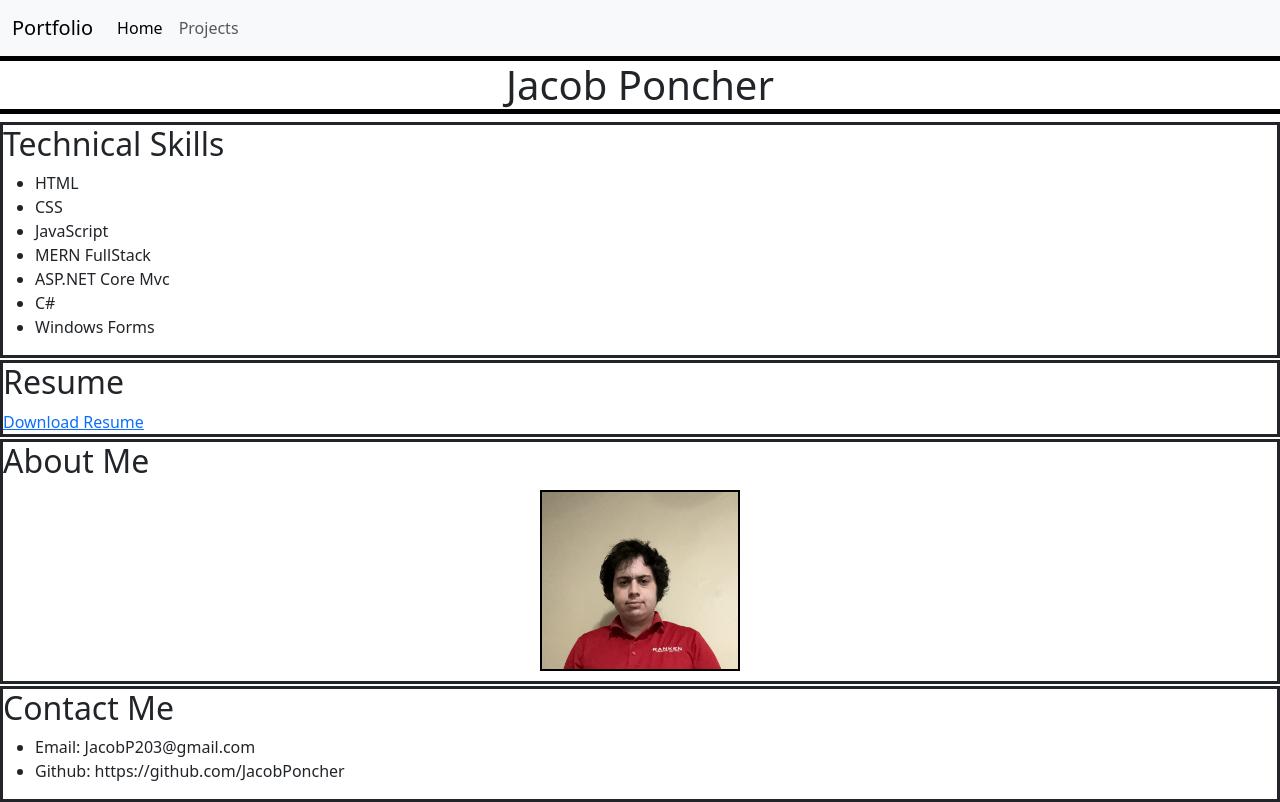
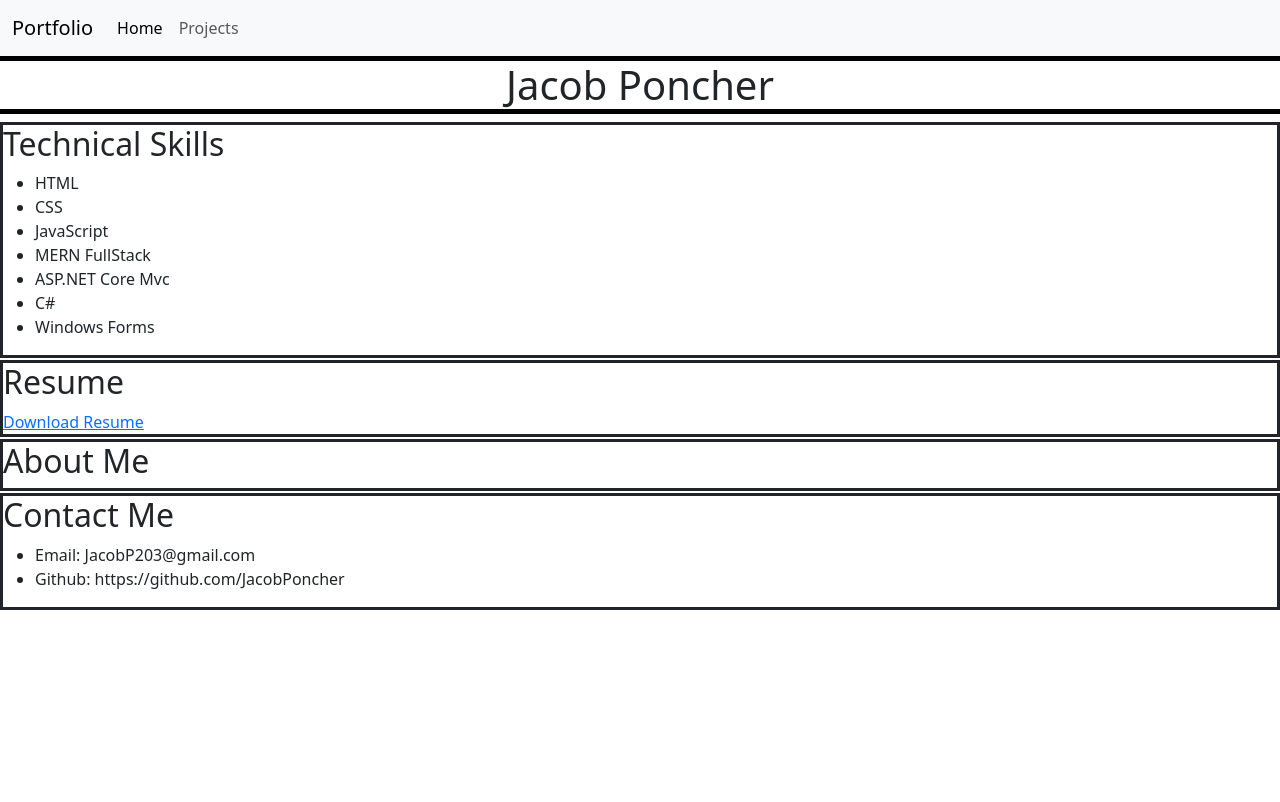
Before and after one commit to jponcher/jponcher.github.io, a plain HTML site: page index.html in a window 1280 px wide. Drawn offline with nearby package versions, Linux system fonts and the light colour scheme.

Commit message:
Update index.html

```diff
--- a/index.html
+++ b/index.html
@@ -45,7 +45,6 @@
     </div>
     <div class="AboutMe">
       <h2>About Me</h2>
-      <img src="headshot.JPG" alt="Jacob Poncher">
     </div>
     <div class="ContactMe">
       <h2>Contact Me</h2>
```
